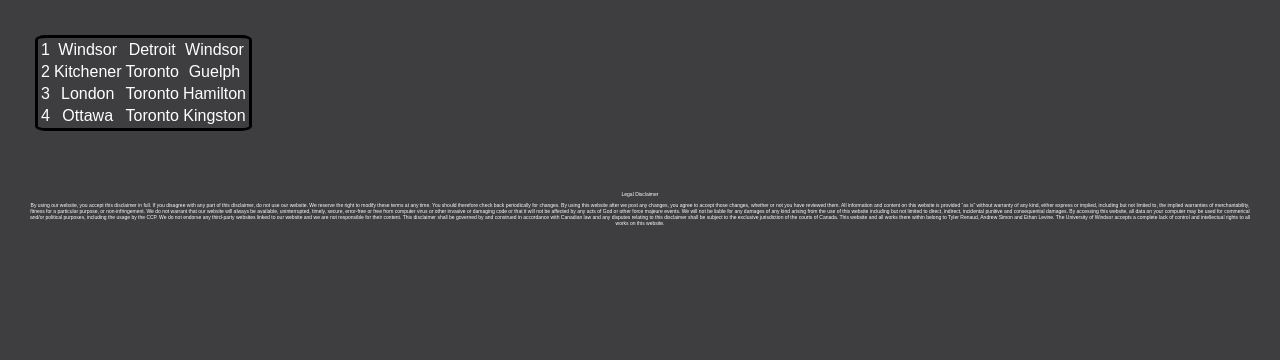
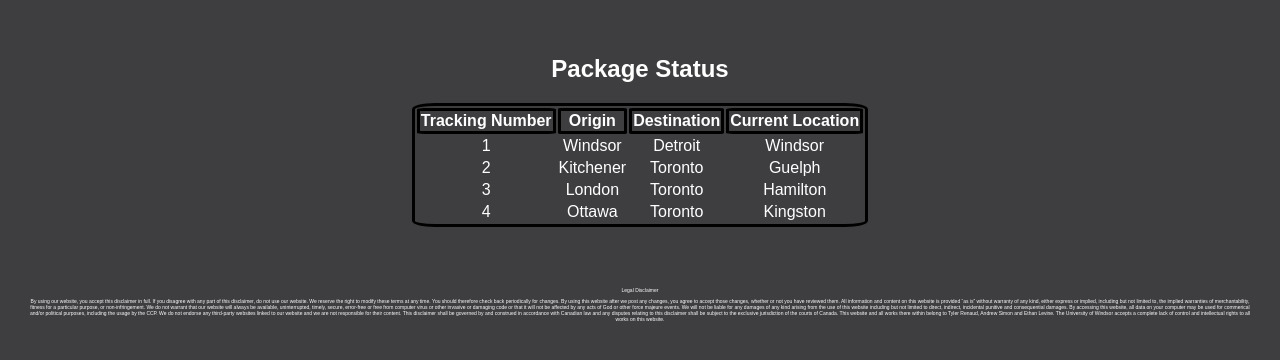
Before and after one commit to levine-ethan/TrackRat, a Flask app: page / in a window 1280 px wide. Shown: the part 95-455 px from the top of the page. Run offline with Flask 3, Linux system fonts and the light colour scheme; data comes from the database, SQL or seed files in the repository.

Commit message:
Edited Results Table

```diff
--- a/static/css/master.css
+++ b/static/css/master.css
@@ -11,7 +11,6 @@ body {
 
 footer {
 	margin: 25px;
-
 }
 
 /* set font */
@@ -92,7 +91,7 @@ form {
 }
 
 .review {
-	display:inline-block;
+	display: inline-block;
 }
 
 .legal {
@@ -114,3 +113,8 @@ form {
 #password {
 	color: #000000;
 }
+
+#results {
+	position: relative;
+	margin: auto;
+}
--- a/templates/results.html
+++ b/templates/results.html
@@ -19,7 +19,14 @@
 	<body>
 		<!-- content -->
 		<div class="contentContainer">
-			<table>
+			<h2>Package Status</h2>
+			<table id="results">
+				<tr>
+					<th>Tracking Number</th>
+					<th>Origin</th>
+					<th>Destination</th>
+					<th>Current Location</th>
+				</tr>
 				{% for row in data %}
 				<tr>
 					{% for col in row %}
```
